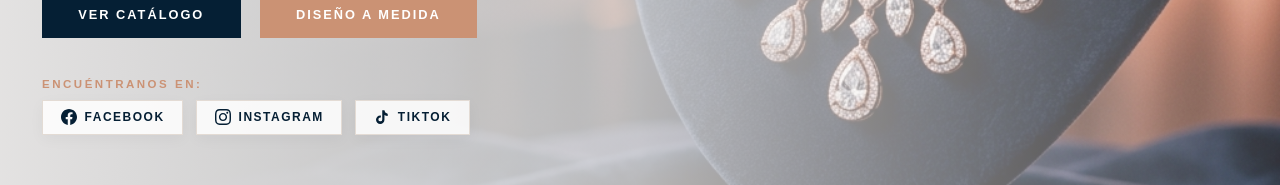
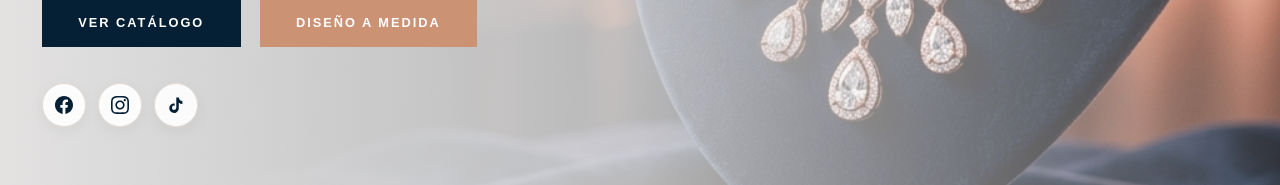
Before and after one commit to altusmarketingdigital-mx/ProyectoJaquieJoyeria, a React (Vite) app in the folder frontend/: page / in a window 1280 px wide. Shown: the part 551-736 px from the top of the page. Built offline with nearby package versions, Linux system fonts and the light colour scheme; no server answers.

Commit message:
style: display only icons for Facebook, Instagram, and TikTok under Hero CTA buttons

```diff
--- a/frontend/src/pages/DemoHome.css
+++ b/frontend/src/pages/DemoHome.css
@@ -123,59 +123,47 @@
   margin-bottom: 2rem;
 }
 
-/* Redes Sociales directamente abajo de los botones del Hero */
+/* Redes Sociales directamente abajo de los botones del Hero (Solo Iconos) */
 .jt-hero-social-block {
   display: flex;
-  flex-direction: column;
-  gap: 0.6rem;
-  padding-top: 0.5rem;
-}
-
-.jt-hero-social-label {
-  font-size: 0.72rem;
-  letter-spacing: 2.5px;
-  text-transform: uppercase;
-  color: var(--color-accent-gold);
-  font-weight: 600;
+  align-items: center;
+  padding-top: 0.25rem;
 }
 
 .jt-hero-social-buttons {
   display: flex;
-  flex-wrap: wrap;
-  gap: 0.8rem;
+  align-items: center;
+  gap: 0.75rem;
 }
 
-.jt-hero-social-pill {
+.jt-hero-social-icon-btn {
+  width: 44px;
+  height: 44px;
+  border-radius: 50%;
   display: inline-flex;
   align-items: center;
-  gap: 8px;
-  padding: 0.55rem 1.1rem;
-  background: rgba(255, 255, 255, 0.85);
+  justify-content: center;
+  background: rgba(255, 255, 255, 0.9);
   border: 1px solid var(--color-border);
   color: var(--color-text-navy);
   text-decoration: none;
-  font-size: 0.75rem;
-  font-weight: 600;
-  letter-spacing: 1.5px;
-  text-transform: uppercase;
   transition: all 0.3s ease;
-  box-shadow: 0 4px 15px rgba(5, 31, 52, 0.04);
+  box-shadow: 0 4px 15px rgba(5, 31, 52, 0.05);
 }
 
-.jt-hero-social-pill:hover {
+.jt-hero-social-icon-btn:hover {
   background: var(--color-accent-navy);
   border-color: var(--color-accent-navy);
   color: #ffffff;
-  transform: translateY(-2px);
-  box-shadow: 0 8px 20px rgba(5, 31, 52, 0.15);
+  transform: translateY(-3px);
+  box-shadow: 0 8px 22px rgba(5, 31, 52, 0.18);
 }
 
-.jt-hero-social-pill svg {
-  flex-shrink: 0;
+.jt-hero-social-icon-btn svg {
   transition: transform 0.3s ease;
 }
 
-.jt-hero-social-pill:hover svg {
+.jt-hero-social-icon-btn:hover svg {
   transform: scale(1.15);
 }
 
--- a/frontend/src/pages/DemoHome.jsx
+++ b/frontend/src/pages/DemoHome.jsx
@@ -169,47 +169,46 @@ export default function DemoHome() {
                 </Link>
               </div>
 
-              {/* Redes Sociales directamente abajo de los botones del Hero */}
+              {/* Redes Sociales directamente abajo de los botones del Hero (Solo Iconos) */}
               <div className="jt-hero-social-block">
-                <span className="jt-hero-social-label">Encuéntranos en:</span>
                 <div className="jt-hero-social-buttons">
                   <a
                     href={cms.footer.facebookUrl || 'https://www.facebook.com/jacquelinetapiajoyeria'}
                     target="_blank"
                     rel="noopener noreferrer"
-                    className="jt-hero-social-pill facebook"
+                    className="jt-hero-social-icon-btn facebook"
                     aria-label="Facebook Jacqueline Tapia Joyería"
+                    title="Facebook"
                   >
-                    <svg width="16" height="16" viewBox="0 0 24 24" fill="currentColor">
+                    <svg width="18" height="18" viewBox="0 0 24 24" fill="currentColor">
                       <path d="M24 12.073c0-6.627-5.373-12-12-12s-12 5.373-12 12c0 5.99 4.388 10.954 10.125 11.854v-8.385H7.078v-3.47h3.047V9.43c0-3.007 1.792-4.669 4.533-4.669 1.312 0 2.686.235 2.686.235v2.953H15.83c-1.491 0-1.956.925-1.956 1.874v2.25h3.328l-.532 3.47h-2.796v8.385C19.612 23.027 24 18.062 24 12.073z"/>
                     </svg>
-                    <span>Facebook</span>
                   </a>
 
                   <a
                     href={cms.footer.instagramUrl || 'https://www.instagram.com/jacquelinetapiajoyeria'}
                     target="_blank"
                     rel="noopener noreferrer"
-                    className="jt-hero-social-pill instagram"
+                    className="jt-hero-social-icon-btn instagram"
                     aria-label="Instagram Jacqueline Tapia Joyería"
+                    title="Instagram"
                   >
-                    <svg width="16" height="16" viewBox="0 0 24 24" fill="currentColor">
+                    <svg width="18" height="18" viewBox="0 0 24 24" fill="currentColor">
                       <path d="M12 2.163c3.204 0 3.584.012 4.85.07 3.252.148 4.771 1.691 4.919 4.919.058 1.265.069 1.645.069 4.849 0 3.205-.012 3.584-.069 4.849-.149 3.225-1.664 4.771-4.919 4.919-1.266.058-1.644.07-4.85.07-3.204 0-3.584-.012-4.849-.07-3.26-.149-4.771-1.699-4.919-4.92-.058-1.265-.07-1.644-.07-4.849 0-3.204.013-3.583.07-4.849.149-3.227 1.664-4.771 4.919-4.919 1.266-.057 1.645-.069 4.849-.069zm0-2.163c-3.259 0-3.667.014-4.947.072-4.358.2-6.78 2.618-6.98 6.98-.059 1.281-.073 1.689-.073 4.948 0 3.259.014 3.668.072 4.948.2 4.358 2.618 6.78 6.98 6.98 1.281.058 1.689.072 4.948.072 3.259 0 3.668-.014 4.948-.072 4.354-.2 6.782-2.618 6.979-6.98.059-1.28.073-1.689.073-4.948 0-3.259-.014-3.667-.072-4.947-.196-4.354-2.617-6.78-6.979-6.98-1.281-.059-1.69-.073-4.949-.073zm0 5.838c-3.403 0-6.162 2.759-6.162 6.162s2.759 6.163 6.162 6.163 6.162-2.759 6.162-6.163c0-3.403-2.759-6.162-6.162-6.162zm0 10.162c-2.209 0-4-1.79-4-4 0-2.209 1.791-4 4-4s4 1.791 4 4c0 2.21-1.791 4-4 4zm6.406-11.845c-.796 0-1.441.645-1.441 1.44s.645 1.44 1.441 1.44c.795 0 1.439-.645 1.439-1.44s-.644-1.44-1.439-1.44z"/>
                     </svg>
-                    <span>Instagram</span>
                   </a>
 
                   <a
                     href={cms.footer.tiktokUrl || 'https://www.tiktok.com/@jacquelinetapiajoyeria'}
                     target="_blank"
                     rel="noopener noreferrer"
-                    className="jt-hero-social-pill tiktok"
+                    className="jt-hero-social-icon-btn tiktok"
                     aria-label="TikTok Jacqueline Tapia Joyería"
+                    title="TikTok"
                   >
-                    <svg width="16" height="16" viewBox="0 0 24 24" fill="currentColor">
+                    <svg width="18" height="18" viewBox="0 0 24 24" fill="currentColor">
                       <path d="M19.59 6.69a4.83 4.83 0 0 1-3.77-4.25V2h-3.45v13.67a2.89 2.89 0 0 1-2.88 2.89 2.89 2.89 0 0 1-2.89-2.89 2.89 2.89 0 0 1 2.89-2.89c.28 0 .54.04.79.11V9.93a6.38 6.38 0 0 0-.79-.05A6.34 6.34 0 0 0 3 16.22 6.34 6.34 0 0 0 9.34 22.56c3.5 0 6.34-2.84 6.34-6.34V9.05a8.28 8.28 0 0 0 4.91 1.6V7.2a4.86 4.86 0 0 1-1-.51z"/>
                     </svg>
-                    <span>TikTok</span>
                   </a>
                 </div>
               </div>
```
